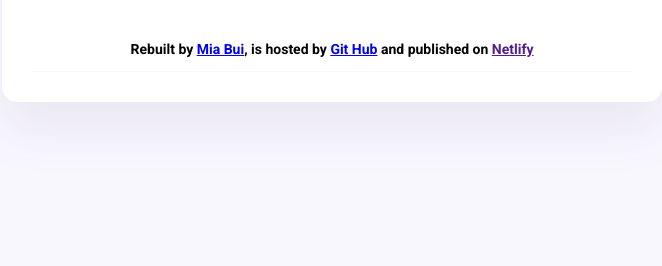
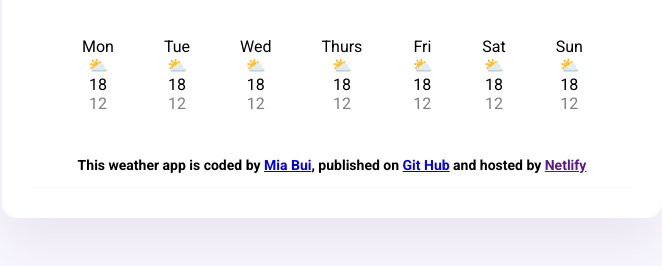
Before and after one commit to Maxiub/weather-focast-final-project, a plain HTML site: page index.html in a window 1280 px wide. Shown: the part 230-496 px from the top of the page, without its empty margins (6-668 px from the left). Drawn offline with nearby package versions, Linux system fonts and the light colour scheme; no server answers.

Commit message:
Added daily forecast and updated footer

```diff
--- a/index.html
+++ b/index.html
@@ -47,15 +47,17 @@
             <div class="temperture-unit">°C</div>
           </div>
         </div>
+        <div class="daily-weather-forecast" id="daily-weather-forecast"></div>
       </main>
+
       <footer>
         <p>
-          Rebuilt by
-          <a href="https://github.com/Maxiub"> Mia Bui</a>, is hosted by
+          This weather app is coded by
+          <a href="https://github.com/Maxiub"> Mia Bui</a>, published on
           <a href="https://github.com/Maxiub/weather-focast-final-project"
             >Git Hub</a
           >
-          and published on <a href="">Netlify</a>
+          and hosted by <a href="">Netlify</a>
         </p>
       </footer>
     </div>
--- a/src/function.js
+++ b/src/function.js
@@ -58,7 +58,30 @@ function handleSearchSubmit(event) {
   searchCity(searchInput.value);
 }
 
+function displayForecast() {
+  let dailyForecast = document.querySelector("#daily-weather-forecast");
+
+  let days = ["Mon", "Tue", "Wed", "Thurs", "Fri", "Sat", "Sun"];
+  let forecastHTML = "";
+  days.forEach(function (day) {
+    forecastHTML =
+      forecastHTML +
+      `
+    <div class="daily-weather-forecast">
+     <div class="daily-weather-forcast-content">
+      <div class="daily-weather-forecast-date">${day}</div>
+      <div class="daily-weather-forecast-icon">⛅</div>
+      <div class="daily-weather-forecast-max-tempt">18</div>
+      <div class="daily-weather-forecast-min-tempt">12</div>
+     </div>
+    </div>`;
+  });
+
+  dailyForecast.innerHTML = forecastHTML;
+}
+
 let searchForm = document.querySelector("#search-form");
 searchForm.addEventListener("submit", handleSearchSubmit);
 
 searchCity("Tokyo");
+displayForecast();
--- a/src/styles.css
+++ b/src/styles.css
@@ -86,6 +86,28 @@ main {
   font-size: 20px;
   margin-top: 43px;
 }
+
+.daily-weather-forecast {
+  margin-top: 20px;
+  margin-left: 25px;
+  margin-right: 25px;
+  display: inline-flex;
+  text-align: center;
+}
+
+.daily-weather-forecast-content {
+  display: block;
+}
+
+.daily-weather-forecast-date {
+  font-size: 16px;
+  color: black;
+}
+
+.daily-weather-forecast-min-tempt {
+  opacity: 0.5;
+}
+
 footer {
   border-bottom: 1px solid #f9f7fe;
   padding: 30px 0 0 0;
```
